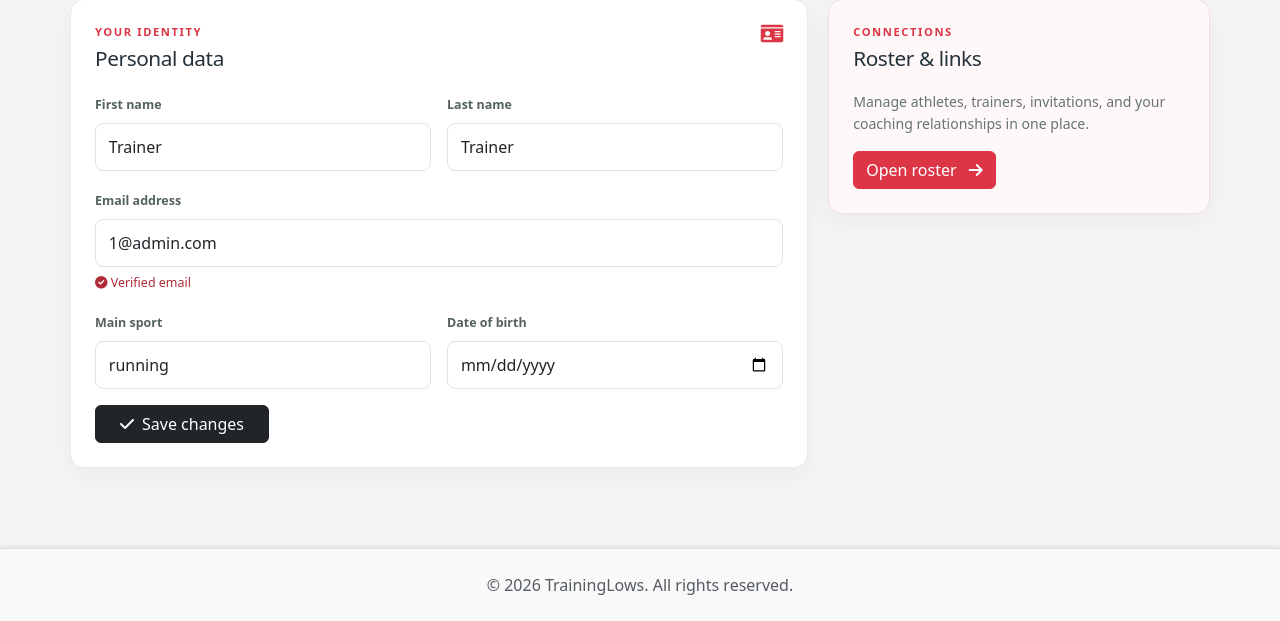
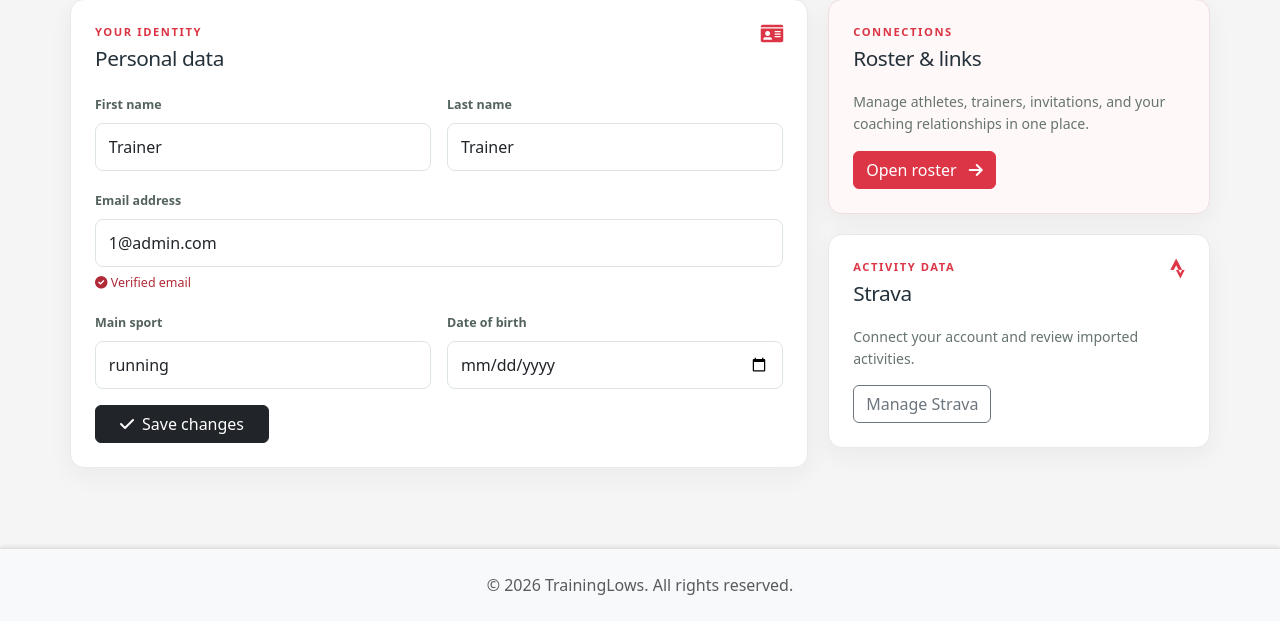
Before and after one commit to mattiaAsto/TrainingLows, a Flask app: page /settings/ in a window 1280 px wide. Shown: the part 318-939 px from the top of the page. Run offline with Flask 3, Linux system fonts and the light colour scheme; a user stored in the database is signed in; data comes from the database, SQL or seed files in the repository; parts of the project's set-up code (start-up, migrations or seed data) failed here and were passed over; some libraries are stand-ins or nearby versions.

Commit message:
Strava API turndow moessage not hide

```diff
--- a/app/main/templates/main_base.html
+++ b/app/main/templates/main_base.html
@@ -257,9 +257,7 @@
                                 {% endfor %}
                                 <li><hr class="dropdown-divider"></li>
                                 {% endif %}
-                                {% if config.get('STRAVA_API_ACTIVE') %}
                                 <li><a class="dropdown-item" href="{{url_for('strava.settings')}}"><i class="fas fa-person-hiking"></i> Strava</a></li>
-                                {% endif %}
                                 <li><a class="dropdown-item" href="{{url_for('about.about_home')}}"><i class="fas fa-circle-info"></i> About</a></li>
                                 <li><a class="dropdown-item" href="{{ url_for('about.support') }}"><i class="fas fa-headset"></i> Support TL{% if support_unread_count %}<span class="badge text-bg-danger ms-2">{{ support_unread_count }}</span>{% endif %}</a></li>
                                 <li><hr class="dropdown-divider"></li>
@@ -296,11 +294,9 @@
                             {% endfor %}
                         </li>
                         {% endif %}
-                        {% if config.get('STRAVA_API_ACTIVE') %}
                         <li class="nav-item">
                             <a class="nav-link" href="{{url_for('strava.settings')}}"><i class="fas fa-person-hiking"></i> Strava</a>
                         </li>
-                        {% endif %}
                         <li class="nav-item">
                             <a class="nav-link" href="{{url_for('about.about_home')}}"><i class="fas fa-circle-info"></i> About</a>
                         </li>
--- a/app/settings/templates/account_settings.html
+++ b/app/settings/templates/account_settings.html
@@ -31,9 +31,7 @@
 
         <aside class="settings-side">
             <section class="settings-panel settings-panel--accent"><div class="panel-heading"><div><span class="panel-kicker">Connections</span><h2>Roster & links</h2></div><i class="fas fa-people-group"></i></div><p>Manage athletes, trainers, invitations, and your coaching relationships in one place.</p><a class="btn btn-danger" href="{{ url_for('settings.roster') }}">Open roster <i class="fas fa-arrow-right ms-2"></i></a></section>
-            {% if config.get('STRAVA_API_ACTIVE') %}
             <section class="settings-panel"><div class="panel-heading"><div><span class="panel-kicker">Activity data</span><h2>Strava</h2></div><i class="fab fa-strava"></i></div><p>Connect your account and review imported activities.</p><a class="btn btn-outline-secondary" href="{{ url_for('strava.settings') }}">Manage Strava</a>{% if pending_strava_activities %}<div class="mini-alert"><i class="fas fa-inbox"></i>{{ pending_strava_activities|length }} activities waiting for review</div>{% endif %}</section>
-            {% endif %}
         </aside>
     </div>
 
--- a/app/settings/templates/settings.html
+++ b/app/settings/templates/settings.html
@@ -38,9 +38,7 @@
                         <div class="fw-semibold">{{ athlete.user.first_name }} {{ athlete.user.last_name }}</div>
                     </div>
                     {% endif %}
-                    {% if config.get('STRAVA_API_ACTIVE') %}
                     <a href="{{ url_for('strava.settings') }}" class="btn btn-outline-secondary w-100 mb-2">Manage Strava</a>
-                    {% endif %}
 
                     <div class="mt-3 pt-3 border-top">
                         <h5 class="card-title mb-3">Personal data</h5>
--- a/app/strava/__init__.py
+++ b/app/strava/__init__.py
@@ -1,4 +1,4 @@
-from flask import Blueprint, abort, current_app, redirect, request, url_for
+from flask import Blueprint, redirect, request, url_for
 from flask_login import current_user
 
 strava = Blueprint(
@@ -11,8 +11,6 @@ strava = Blueprint(
 @strava.before_request
 def require_login():
     """Require login for all routes in this blueprint"""
-    if not current_app.config.get('STRAVA_API_ACTIVE', False):
-        abort(404)
     if request.endpoint == 'strava.webhook':
         return None
     if not current_user.is_authenticated:
--- a/app/strava/routes.py
+++ b/app/strava/routes.py
@@ -145,6 +145,9 @@ def global_injection_dictionary():
 @strava.route("/connect")
 def connect():
     """Redirect the athlete to Strava's OAuth consent page."""
+    if not current_app.config.get('STRAVA_API_ACTIVE', False):
+        flash('Strava integration is temporarily unavailable. Please try again later.', 'warning')
+        return redirect(url_for('strava.settings'))
     return redirect(build_authorization_url())
 
 
@@ -154,6 +157,10 @@ def callback():
     Strava redirects here after the athlete grants or denies access.
     Exchanges the one-time code for access + refresh tokens.
     """
+    if not current_app.config.get('STRAVA_API_ACTIVE', False):
+        flash('Strava integration is temporarily unavailable.', 'warning')
+        return redirect(url_for('strava.settings'))
+
     if not consume_oauth_state(request.args.get('state')):
         abort(400)
 
@@ -189,6 +196,9 @@ def callback():
 @strava.route("/disconnect", methods=['POST'])
 def disconnect():
     """Remove the stored Strava token for the current athlete."""
+    if not current_app.config.get('STRAVA_API_ACTIVE', False):
+        flash('Strava integration is temporarily unavailable.', 'warning')
+        return redirect(url_for('strava.settings'))
     from app.models import StravaToken
 
     token = _get_current_strava_token()
@@ -203,6 +213,9 @@ def disconnect():
 
 @strava.route('/sync/refresh', methods=['POST'])
 def refresh():
+    if not current_app.config.get('STRAVA_API_ACTIVE', False):
+        flash('Strava integration is temporarily unavailable.', 'warning')
+        return redirect(url_for('strava.settings'))
     if not current_user.is_athlete or not current_user.athlete_profile:
         abort(403)
     try:
@@ -217,6 +230,9 @@ def refresh():
 
 @strava.route('/sync/auto-update', methods=['POST'])
 def set_auto_update():
+    if not current_app.config.get('STRAVA_API_ACTIVE', False):
+        flash('Strava integration is temporarily unavailable.', 'warning')
+        return redirect(url_for('strava.settings'))
     if not current_user.is_athlete or not current_user.athlete_profile:
         abort(403)
     enabled = request.form.get('enabled') == '1'
@@ -235,6 +251,9 @@ def set_auto_update():
 
 @strava.route('/activity/<int:item_id>/review', methods=['POST'])
 def review_activity(item_id):
+    if not current_app.config.get('STRAVA_API_ACTIVE', False):
+        flash('Strava integration is temporarily unavailable.', 'warning')
+        return redirect(url_for('strava.settings'))
     if not current_user.is_athlete or not current_user.athlete_profile:
         abort(403)
     item = StravaActivity.query.filter_by(id=item_id, user_id=current_user.id, status='pending').first_or_404()
@@ -256,6 +275,8 @@ def review_activity(item_id):
 @strava.route('/webhook', methods=['GET', 'POST'])
 @csrf.exempt
 def webhook():
+    if not current_app.config.get('STRAVA_API_ACTIVE', False):
+        return jsonify({'error': 'Strava integration unavailable'}), 503
     if request.method == 'GET':
         verify_token = request.args.get('hub.verify_token')
         challenge = request.args.get('hub.challenge')
@@ -294,6 +315,8 @@ def settings():
     Page where the user connects or manages their Strava account.
     Passes `connected=True/False` and the athlete profile if connected.
     """
+    api_active = current_app.config.get('STRAVA_API_ACTIVE', False)
+
     StravaActivity.query.filter(
         StravaActivity.user_id == current_user.id,
         StravaActivity.status == 'rejected',
@@ -305,7 +328,7 @@ def settings():
     athlete = None
 
     token = _get_current_strava_token()
-    if token is not None:
+    if api_active and token is not None:
         try:
             athlete = strava_client.get_athlete(token.athlete_id)
             connected = True
@@ -318,6 +341,7 @@ def settings():
         "strava_settings.html",
         connected=connected,
         athlete=athlete,
+        api_active=api_active,
         auto_update=current_user.strava_auto_update if current_user.is_authenticated else False,
         activity_colors=ACTIVITY_COLORS,
         pending_activities=StravaActivity.query.filter_by(user_id=current_user.id, status='pending').order_by(StravaActivity.started_at.desc()).all() if current_user.is_authenticated else [],
```
Also changed, not shown: app/strava/templates/strava_settings.html (+28 -1 lines).
